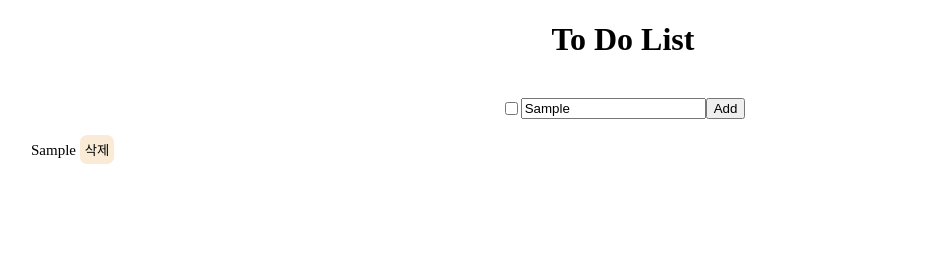
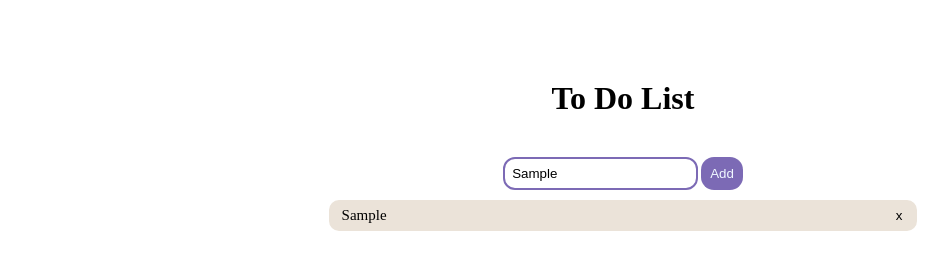
Before and after one commit to jiaero/JS-Toyproject, a plain HTML site: page index.html in a window 1280 px wide. Both pictures are taken after typing "Sample" into the empty fields and a click on the button "Add". Shown: the whole page, without its empty margins (17-965 px from the left). Drawn offline with Linux system fonts and the light colour scheme.

Commit message:
update css

```diff
--- a/index.html
+++ b/index.html
@@ -11,7 +11,6 @@
   <body>
     <h1>To Do List</h1>
     <div class="form_layout">
-      <input type="checkbox" />
       <input id="searchValue" placeholder="Add Your To Do list .." />
       <button id="add_btn">Add</button>
     </div>
--- a/main.js
+++ b/main.js
@@ -6,18 +6,26 @@ function todoBtnClick(){
     if(todoInput.value.length > 0) {
         const ul = document.querySelector("ul");
         const li = document.createElement("li");
+        const button = document.createElement("button");
         ul.appendChild(li);
-        li.innerHTML =
-        `<li>${todoInput.value}
-        <button class="del_btn">삭제</button>
-        </li>`;
+        li.innerText = `${todoInput.value}`
+        li.appendChild(button);
+        button.innerText = "x";
+        button.setAttribute("class", "delete_btn");
+        li.innerText.setAttribute("class", "todo_text")
+        function deleteTodo() {
+            const removeli = event.target.parentElement;
+            removeli.remove();
+        }
+
+        button.addEventListener("click", deleteTodo);
     }
 }
 
 todoBtn.addEventListener("click", todoBtnClick);
 
 
-const todoDiv = document.createElement("div");
+
 
 
 
--- a/style.css
+++ b/style.css
@@ -1,4 +1,10 @@
+* {
+    margin: 0;
+    padding: 0;
+}
+
 h1 {
+    margin-top: 80px;
     text-align: center;
 }
 
@@ -11,14 +17,52 @@ h1 {
     top: 0px;
 }
 
+input {
+    padding: 7px;
+    border-radius: 12px;
+    border: 2px solid rgb(124, 106, 181);
+}
+
+input::placeholder {
+    font-size: 12px;
+    text-align: center;
+}
+
+input:focus {
+    outline: none;
+}
+
 li {
+    background-color: rgb(235, 227, 217);
+    margin-top: 10px;
+    margin-left: 27%;
+    margin-right: 27%;
+    border-radius: 10px;
     margin-bottom: 10px;
     font-size: 15px;
+    text-align: center;
+    display: flex;
+    justify-content: center;
+    align-items: center;
+    padding-top: 7px;
+    padding-bottom: 7px;
+    padding-left: 13px;
 }
 
-.del_btn {
-    background-color: antiquewhite;
+#add_btn {
+    color: aliceblue;
+    margin-left: 3px;
+    background-color: rgb(124, 106, 181);
     border: none;
-    border-radius: 7px;
-    padding: 5px;
+    border-radius: 13px;
+    padding: 9px;
 }
+
+.delete_btn {
+    justify-content: flex-end;
+    background-color: rgb(235, 227, 217);
+    border: none;
+    border-radius: 10px;
+    margin-right: 15px;
+    margin-left: auto;
+}
```
